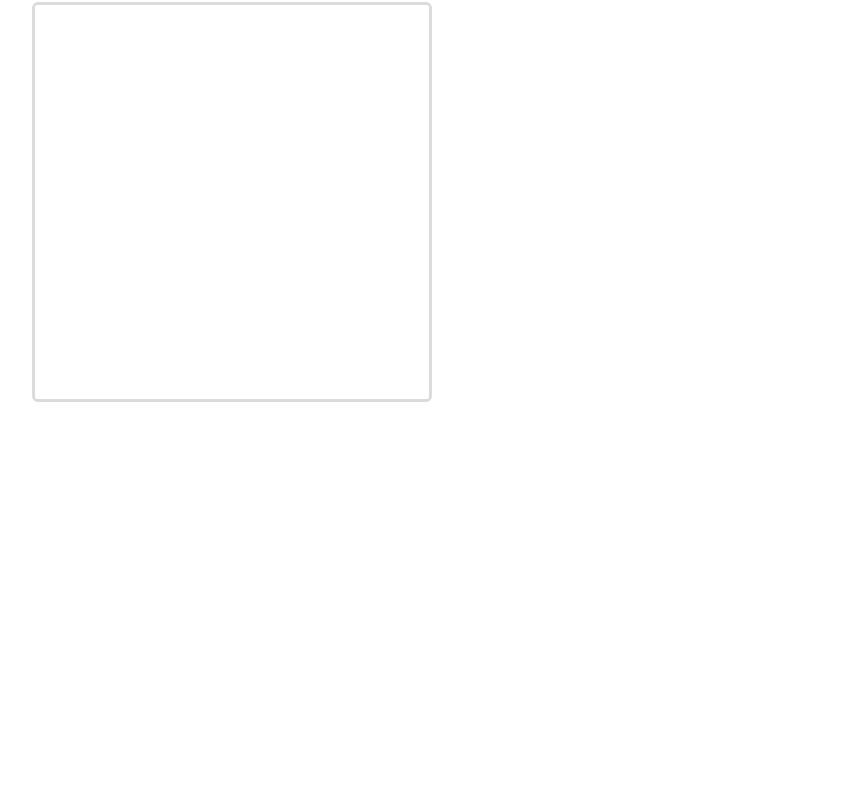
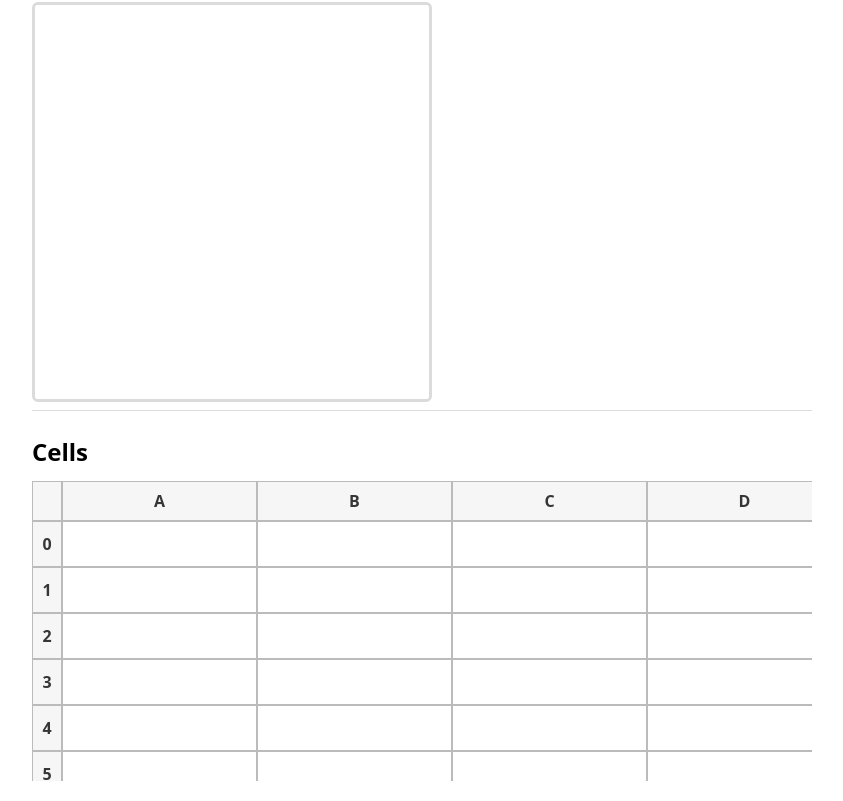
Before and after one commit to vangelov/7GUIs, a React (Create React App) app: page / in a window 1280 px wide. Shown: the part 1452-2253 px from the top of the page, without its empty margins (218-1061 px from the left). Before the commit the page ends 1874 px from the top, so only its background shows below. Built offline with nearby package versions, Linux system fonts and the light colour scheme; the HTML template or start-up script is replaced by a standard one.

Commit message:
Grid with logic

```diff
--- a/src/App.tsx
+++ b/src/App.tsx
@@ -7,6 +7,7 @@ import { TemperatureConverter } from './tasks/TemperatureConverter';
 import { parse } from './tasks/Cells/parsing';
 import { evalNode, FormulaNode } from 'tasks/Cells/formula';
 import { Signal, signal } from '@preact/signals-react';
+import { Cells } from 'tasks/Cells';
 
 const cells: Signal<FormulaNode>[][] = [
   [signal({ kind: 'number', value: 2 }), signal({ kind: 'number', value: 20 })],
@@ -35,6 +36,8 @@ function App() {
       <CRUD />
       <hr />
       <CircleDrawer />
+      <hr />
+      <Cells />
     </div>
   );
 }
--- /dev/null
+++ b/src/tasks/Cells/CellItem.css
@@ -0,0 +1,18 @@
+.CellItem {
+  background-color: white;
+  border: 0.5px solid #bbb;
+  padding: 0;
+}
+
+.CellItem-Input {
+  height: 100%;
+  width: 100%;
+  margin: 0;
+  border-radius: 0;
+  border: none;
+  background-color: white;
+}
+
+.CellItem-Input:focus {
+  box-shadow: none;
+}
--- /dev/null
+++ b/src/tasks/Cells/CellItem.tsx
@@ -0,0 +1,77 @@
+import { CellPosition, State, actions } from 'tasks/Cells/state';
+import './CellItem.css';
+import { evalNode, hasValue } from './formula';
+
+type Props = {
+  position: CellPosition;
+  state: State;
+};
+
+function CellItem({ state, position }: Props) {
+  const { row, col } = position;
+  const { formula, isFocused, formulaNode } = state.cells[row][col].value;
+  let value;
+
+  console.log('render', position);
+
+  if (formulaNode && hasValue(formulaNode)) {
+    value = evalNode(
+      formulaNode,
+      (row: number, col: number) =>
+        state.cells[row][col].value.formulaNode || {
+          kind: 'number',
+          value: 0
+        }
+    );
+  }
+
+  return (
+    <CellItemView
+      value={value}
+      formula={formula}
+      isFocused={isFocused}
+      onEditStart={() => actions.onCellEditStart(state, position)}
+      onEdit={(formula: string) => actions.onCellEdit(state, position, formula)}
+      onEditEnd={() => actions.onCellEditEnd(state, position)}
+    />
+  );
+}
+
+type ViewProps = {
+  isFocused?: boolean;
+  value?: number;
+  formula?: string;
+  onEditStart: () => void;
+  onEdit: (value: string) => void;
+  onEditEnd: () => void;
+};
+
+function CellItemView({
+  isFocused,
+  formula,
+  value,
+  onEditStart,
+  onEdit,
+  onEditEnd
+}: ViewProps) {
+  return (
+    <td
+      className="CellItem"
+      onDoubleClick={() => (isFocused ? undefined : onEditStart())}
+    >
+      <input
+        value={isFocused ? formula : value}
+        readOnly={!isFocused}
+        style={{
+          outline: isFocused ? '2px solid forestgreen' : undefined
+        }}
+        onBlur={onEditEnd}
+        onSubmit={onEditEnd}
+        className="CellItem-Input"
+        onChange={(event) => onEdit(event.target.value)}
+      />
+    </td>
+  );
+}
+
+export { CellItem };
--- /dev/null
+++ b/src/tasks/Cells/CellsGrid.css
@@ -0,0 +1,16 @@
+.CellsGrid {
+  width: 1200px;
+  height: 500px;
+  text-align: center;
+  vertical-align: center;
+  table-layout: fixed;
+  border-spacing: 0;
+  border-collapse: separate;
+  background: white;
+}
+
+.CellsGrid td,
+.CellsGrid th {
+  text-align: center;
+  vertical-align: middle;
+}
--- /dev/null
+++ b/src/tasks/Cells/CellsGrid.tsx
@@ -0,0 +1,86 @@
+import { State } from 'tasks/Cells/state';
+import { CellItem } from './CellItem';
+import './CellsGrid.css';
+
+type Props = {
+  state: State;
+};
+
+function CellsGrid({ state }: Props) {
+  const { cells } = state;
+
+  return (
+    <div style={{ overflow: 'scroll', height: '300px' }}>
+      <table className="CellsGrid">
+        <tbody>
+          <tr style={{ background: '#f6f6f6', userSelect: 'none' }}>
+            {(() => {
+              const result = [
+                <th
+                  key={-1}
+                  style={{
+                    width: 30,
+                    position: 'sticky',
+                    left: 0,
+                    top: 0,
+                    background: '#f6f6f6',
+                    border: '0.5px solid #bbb',
+                    zIndex: 1,
+                    height: '40px'
+                  }}
+                >
+                  {' '}
+                </th>
+              ];
+              const start = 'A'.charCodeAt(0);
+              for (let i = start; i < start + cells[0].length; i++) {
+                result.push(
+                  <th
+                    key={i}
+                    style={{
+                      border: '0.5px solid #bbb',
+                      position: 'sticky',
+                      height: '40px',
+                      top: 0,
+                      background: '#f6f6f6'
+                    }}
+                  >
+                    <div
+                      style={{
+                        padding: 1
+                      }}
+                    >
+                      {String.fromCharCode(i)}
+                    </div>
+                  </th>
+                );
+              }
+              return result;
+            })()}
+          </tr>
+          {cells.map((row, i) => (
+            <tr key={i}>
+              <td
+                style={{
+                  background: '#f6f6f6',
+                  border: '0.5px solid #bbb',
+                  userSelect: 'none',
+                  textAlign: 'center',
+                  position: 'sticky',
+                  left: 0
+                }}
+              >
+                <b>{i}</b>
+              </td>
+              {row.map((cell, j) => (
+                <CellItem key={j} position={{ row: i, col: j }} state={state} />
+              ))}
+            </tr>
+          ))}
+        </tbody>
+      </table>
+    </div>
+  );
+}
+
+export { CellsGrid };
--- a/src/tasks/Cells/formula.ts
+++ b/src/tasks/Cells/formula.ts
@@ -41,14 +41,14 @@ type Operation = (vals: number[]) => number;
 
 const EMPTY_NODE: FormulaNode = { kind: 'text', value: '' };
 
-const opTable: { [name: string]: Operation } = {
-  add: (vals: number[]) => vals[0] + vals[1],
-  sub: (vals: number[]) => vals[0] - vals[1],
-  div: (vals: number[]) => vals[0] / vals[1],
-  mul: (vals: number[]) => vals[0] * vals[1],
-  mod: (vals: number[]) => vals[0] % vals[1],
-  sum: (vals: number[]) => vals.reduce((prev, curr) => prev + curr, 0),
-  prod: (vals: number[]) => vals.reduce((prev, curr) => prev * curr, 1)
+const operationsTable: { [name: string]: Operation } = {
+  add: (values: number[]) => values[0] + values[1],
+  sub: (values: number[]) => values[0] - values[1],
+  div: (values: number[]) => values[0] / values[1],
+  mul: (values: number[]) => values[0] * values[1],
+  mod: (values: number[]) => values[0] % values[1],
+  sum: (values: number[]) => values.reduce((prev, curr) => prev + curr, 0),
+  prod: (values: number[]) => values.reduce((prev, curr) => prev * curr, 1)
 };
 
 function hasValue(node: FormulaNode) {
@@ -76,7 +76,7 @@ function evalNode(node: FormulaNode, get: FormulaNodeGetter): number {
         }
       }
 
-      return opTable[node.operator](result);
+      return operationsTable[node.operator](result);
     } catch (e) {
       return NaN;
     }
--- /dev/null
+++ b/src/tasks/Cells/index.tsx
@@ -0,0 +1,15 @@
+import { Task } from 'Task';
+import { CellsGrid } from './CellsGrid';
+import { getInitialState } from './state';
+
+const state = getInitialState();
+
+function Cells() {
+  return (
+    <Task name="Cells">
+      <CellsGrid state={state} />
+    </Task>
+  );
+}
+
+export { Cells };
--- a/src/tasks/Cells/parsing.ts
+++ b/src/tasks/Cells/parsing.ts
@@ -1,7 +1,7 @@
 import { EMPTY_NODE, FormulaNode, Operator } from './formula';
 import { Token, tokenize } from './tokens';
 
-type ParseState = {
+type ParsingPosition = {
   tokens: Token[];
   lookahead: Token;
 };
@@ -11,17 +11,17 @@ function parse(formulaString: string): FormulaNode {
 
   if (tokens.length === 0) return EMPTY_NODE;
 
-  const state: ParseState = {
+  const position: ParsingPosition = {
     tokens,
     lookahead: tokens[0]
   };
 
-  switch (state.lookahead.kind) {
+  switch (position.lookahead.kind) {
     case 'decimal':
-      const n = state.lookahead.value;
+      const n = position.lookahead.value;
       return { kind: 'number', value: parseFloat(n) };
     case 'equals':
-      return parseExpression(getNextState(state)).node;
+      return parseExpression(getNextPosition(position)).node;
     case 'epsilon':
       return EMPTY_NODE;
     default:
@@ -29,7 +29,7 @@ function parse(formulaString: string): FormulaNode {
   }
 }
 
-function getNextState(state: ParseState): ParseState {
+function getNextPosition(state: ParsingPosition): ParsingPosition {
   const nextTokens = state.tokens.slice(1);
   const nextLookahead: Token =
     nextTokens.length === 0 ? { kind: 'epsilon', value: '' } : nextTokens[0];
@@ -40,26 +40,26 @@ function getNextState(state: ParseState): ParseState {
   };
 }
 
-function parseExpression(initialState: ParseState): {
+function parseExpression(initialPosition: ParsingPosition): {
   node: FormulaNode;
-  state: ParseState;
+  position: ParsingPosition;
 } {
-  let state = initialState;
+  let position = initialPosition;
 
-  switch (state.lookahead.kind) {
+  switch (position.lookahead.kind) {
     case 'cell':
-      const c = state.lookahead.value.charCodeAt(0) - 'A'.charCodeAt(0);
-      const r = parseInt(state.lookahead.value.slice(1));
-      state = getNextState(state);
-      if (state.lookahead.kind === 'colon') {
+      const c = position.lookahead.value.charCodeAt(0) - 'A'.charCodeAt(0);
+      const r = parseInt(position.lookahead.value.slice(1));
+      position = getNextPosition(position);
+      if (position.lookahead.kind === 'colon') {
         // Range
-        state = getNextState(state);
+        position = getNextPosition(position);
 
-        if (state.lookahead.kind === 'cell') {
-          const c2 = state.lookahead.value.charCodeAt(0) - 'A'.charCodeAt(0);
-          const r2 = parseInt(state.lookahead.value.slice(1));
+        if (position.lookahead.kind === 'cell') {
+          const c2 = position.lookahead.value.charCodeAt(0) - 'A'.charCodeAt(0);
+          const r2 = parseInt(position.lookahead.value.slice(1));
 
-          state = getNextState(state);
+          position = getNextPosition(position);
 
           return {
             node: {
@@ -67,62 +67,62 @@ function parseExpression(initialState: ParseState): {
               startCoord: { kind: 'coord', row: r, col: c },
               endCoord: { kind: 'coord', row: r2, col: c2 }
             },
-            state
+            position
           };
         } else {
-          throw new Error('Incorrect Range: ' + state.lookahead.value);
+          throw new Error('Incorrect Range: ' + position.lookahead.value);
         }
       } else {
-        return { node: { kind: 'coord', row: r, col: c }, state };
+        return { node: { kind: 'coord', row: r, col: c }, position };
       }
     case 'decimal':
-      const f = parseFloat(state.lookahead.value);
-      state = getNextState(state);
-      return { node: { kind: 'number', value: f }, state };
+      const f = parseFloat(position.lookahead.value);
+      position = getNextPosition(position);
+      return { node: { kind: 'number', value: f }, position };
     case 'ident':
-      const g = parseApplication(state);
+      const g = parseApplication(position);
       return {
         node: g.node,
-        state: getNextState(g.state)
+        position: getNextPosition(g.state)
       };
     default:
-      throw new Error('Incorrect Expression: ' + state.lookahead.value);
+      throw new Error('Incorrect Expression: ' + position.lookahead.value);
   }
 }
 
-function parseApplication(initialState: ParseState): {
+function parseApplication(initialPosition: ParsingPosition): {
   node: FormulaNode;
-  state: ParseState;
+  state: ParsingPosition;
 } {
-  let state = initialState;
-  const operator = state.lookahead.value as Operator;
+  let position = initialPosition;
+  const operator = position.lookahead.value as Operator;
 
-  state = getNextState(state);
+  position = getNextPosition(position);
 
-  if (state.lookahead.kind !== 'open_bracket') {
+  if (position.lookahead.kind !== 'open_bracket') {
     throw new Error('No opening bracket: ' + operator);
   }
 
-  state = getNextState(state);
+  position = getNextPosition(position);
 
   const args: FormulaNode[] = [];
 
   while (true) {
-    if (state.lookahead.kind === 'epsilon') {
+    if (position.lookahead.kind === 'epsilon') {
       throw new Error('No closing bracket');
     }
 
-    const expressionResult = parseExpression(state);
-    state = expressionResult.state;
+    const expressionResult = parseExpression(position);
+    position = expressionResult.position;
 
     args.push(expressionResult.node);
 
-    if (state.lookahead.kind === 'comma') {
-      state = getNextState(state);
+    if (position.lookahead.kind === 'comma') {
+      position = getNextPosition(position);
     }
 
-    if (state.lookahead.kind === 'close_bracket') {
-      return { node: { kind: 'operation', args, operator }, state };
+    if (position.lookahead.kind === 'close_bracket') {
+      return { node: { kind: 'operation', args, operator }, state: position };
     }
   }
 }
--- /dev/null
+++ b/src/tasks/Cells/state/actions.ts
@@ -0,0 +1,45 @@
+import { CellPosition, State } from './types';
+import { parse } from 'tasks/Cells/parsing';
+
+function onCellEditStart(state: State, cellPositon: CellPosition) {
+  const { row, col } = cellPositon;
+  const cell = state.cells[row][col];
+
+  cell.value = {
+    ...cell.value,
+    isFocused: true
+  };
+}
+
+function onCellEdit(state: State, cellPositon: CellPosition, formula: string) {
+  const { row, col } = cellPositon;
+  const cell = state.cells[row][col];
+
+  cell.value = {
+    ...cell.value,
+    formula
+  };
+}
+
+function onCellEditEnd(state: State, cellPosition: CellPosition) {
+  const { row, col } = cellPosition;
+  const cell = state.cells[row][col];
+  const { formula } = cell.value;
+
+  if (formula) {
+    const formulaNode = parse(formula);
+
+    cell.value = {
+      ...cell.value,
+      formulaNode,
+      isFocused: false
+    };
+  } else {
+    cell.value = {
+      ...cell.value,
+      isFocused: false
+    };
+  }
+}
+
+export { onCellEditStart, onCellEdit, onCellEditEnd };
--- /dev/null
+++ b/src/tasks/Cells/state/index.ts
@@ -0,0 +1,22 @@
+import { signal } from '@preact/signals-react';
+import { State } from './types';
+
+function getInitialState(): State {
+  return {
+    cells: [
+      [signal({}), signal({}), signal({}), signal({}), signal({}), signal({})],
+      [signal({}), signal({}), signal({}), signal({}), signal({}), signal({})],
+      [signal({}), signal({}), signal({}), signal({}), signal({}), signal({})],
+      [signal({}), signal({}), signal({}), signal({}), signal({}), signal({})],
+      [signal({}), signal({}), signal({}), signal({}), signal({}), signal({})],
+      [signal({}), signal({}), signal({}), signal({}), signal({}), signal({})],
+      [signal({}), signal({}), signal({}), signal({}), signal({}), signal({})],
+      [signal({}), signal({}), signal({}), signal({}), signal({}), signal({})],
+      [signal({}), signal({}), signal({}), signal({}), signal({}), signal({})],
+      [signal({}), signal({}), signal({}), signal({}), signal({}), signal({})]
+    ]
+  };
+}
+export { getInitialState };
+export * as actions from './actions';
+export * from './types';
--- /dev/null
+++ b/src/tasks/Cells/state/types.ts
@@ -0,0 +1,19 @@
+import { Signal } from '@preact/signals-react';
+import { FormulaNode } from 'tasks/Cells/formula';
+
+type CellPosition = {
+  row: number;
+  col: number;
+};
+
+type Cell = {
+  formula?: string;
+  formulaNode?: FormulaNode;
+  isFocused?: boolean;
+};
+
+type State = {
+  cells: Signal<Cell>[][];
+};
+
+export type { State, CellPosition, Cell };
```
